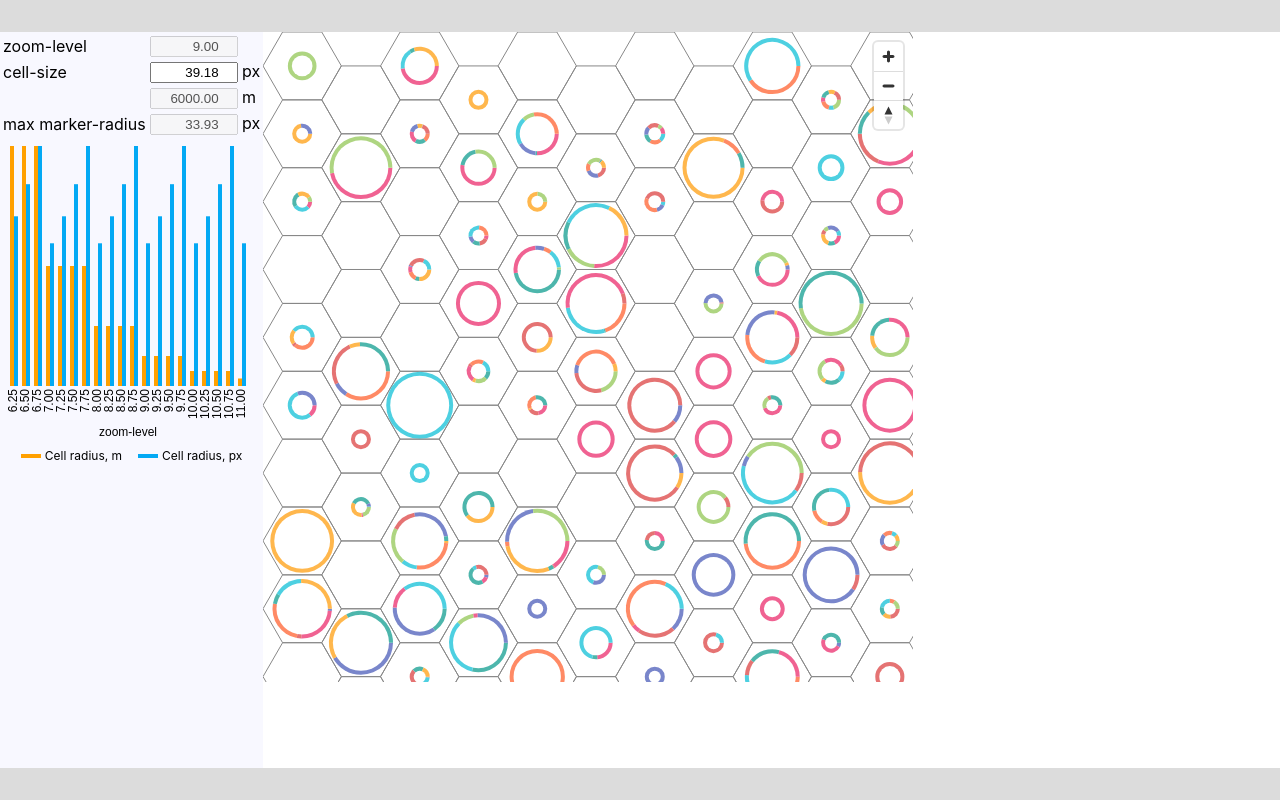
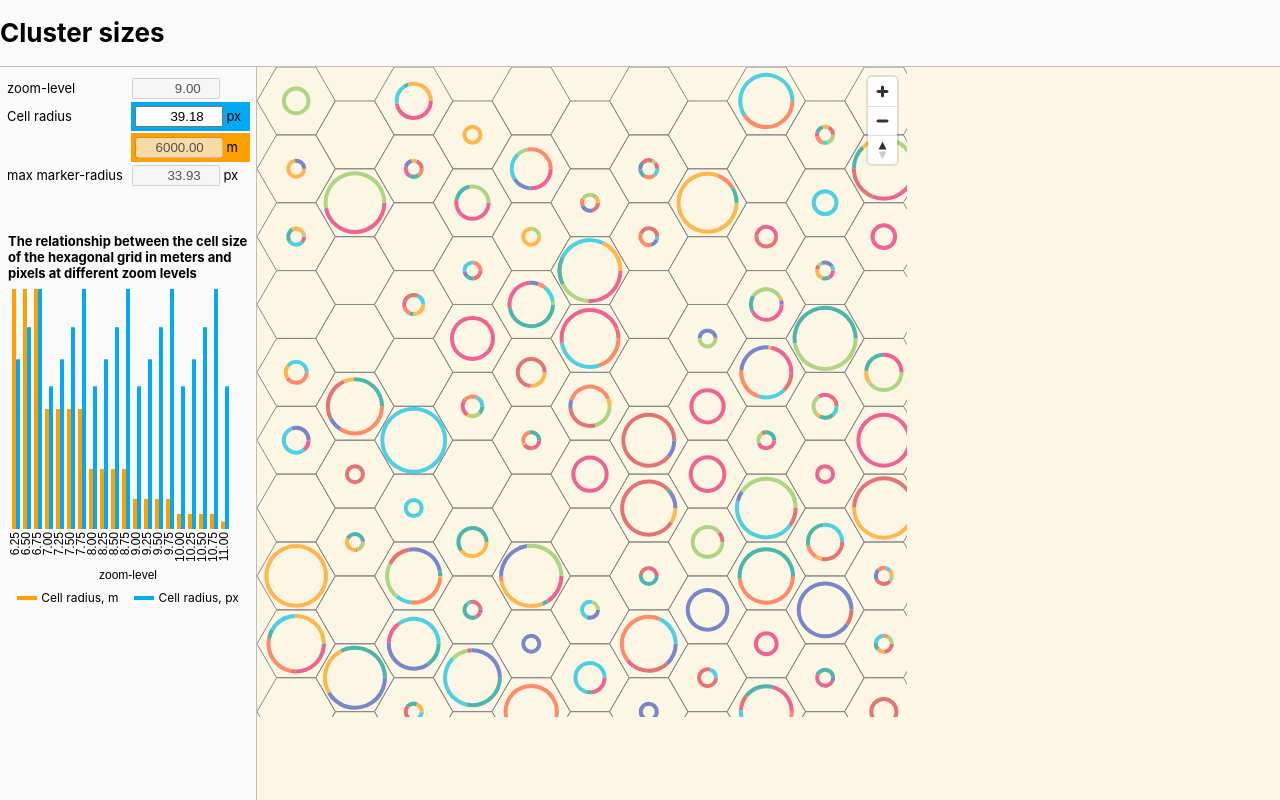
Before and after one commit to artembert/cluster-sizes, a React (Create React App) app: page / in a window 1280 px wide. Built offline with nearby package versions, Linux system fonts and the light colour scheme; no server answers.

Commit message:
Styles updates

```diff
--- a/src/components/UIComponents/Page/Page.module.css
+++ b/src/components/UIComponents/Page/Page.module.css
@@ -7,29 +7,26 @@
   height: 100vh;
   grid-template-rows: min-content 1fr min-content;
   grid-template-columns: max-content 1fr;
+  background-color: var(--map-backdrop);
 }
 
 .header {
   grid-area: header;
   min-height: 32px;
-  background-color: gainsboro;
+  background-color: var(--grey-50);
+  border-bottom: 1px solid var(--grey-400);
 }
 
 .sidebar {
   grid-area: sidebar;
-  background-color: ghostwhite;
-  width: max-content;
+  border-right: 1px solid var(--grey-400);
+  background-color: var(--grey-50);
+  width: min-content;
 }
 
 .main {
   grid-area: main;
   position: relative;
-}
-
-.footer {
-  grid-area: footer;
-  min-height: 32px;
-  background-color: gainsboro;
 }
 
 .gridContainer {
--- a/src/components/UIComponents/Page/Page.tsx
+++ b/src/components/UIComponents/Page/Page.tsx
@@ -9,7 +9,9 @@ export const Page: FunctionComponent = () => {
   return (
     <GridSellSizeProvider>
       <div className={styles.container}>
-        <header className={styles.header}></header>
+        <header className={styles.header}>
+          <h1>Cluster sizes</h1>
+        </header>
         <aside className={styles.sidebar}>
           <Sidebar />
         </aside>
@@ -19,7 +21,6 @@ export const Page: FunctionComponent = () => {
             <CanvasGrid width={650} height={650} />
           </div>
         </main>
-        <footer className={styles.footer}></footer>
       </div>
     </GridSellSizeProvider>
   );
--- a/src/components/UIComponents/ProfilePlot/ProfilePlot.module.css
+++ b/src/components/UIComponents/ProfilePlot/ProfilePlot.module.css
@@ -2,6 +2,7 @@
 }
 
 .plot {
+  margin-top: 8px;
 }
 
 .legend {
@@ -25,3 +26,8 @@
 .label {
   margin-left: 4px;
 }
+
+.title {
+  font-size: 13px;
+  font-weight: bold;
+}
--- a/src/components/UIComponents/ProfilePlot/ProfilePlot.tsx
+++ b/src/components/UIComponents/ProfilePlot/ProfilePlot.tsx
@@ -14,13 +14,13 @@ export const metersColor = "#FFA000";
 export const pxColor = "#03A9F4";
 const bottomLabelPadding = 10;
 const bottomValuesLabelsPadding = 50;
+const firstLineIndent = 8;
+const font = "12px sans-serif";
+
 const zoomLevels = Array.from({ length: 45 })
   .fill(undefined)
   .map((_, index) => 0.25 * index)
   .slice(25);
-const firstLineIndent = 6;
-const font = "12px sans-serif";
-console.log(zoomLevels);
 
 function drawPlot(
   ctx: CanvasRenderingContext2D,
@@ -40,7 +40,9 @@ function drawPlot(
       meters: getCellSizeInMetersByZoom({ zoomLevel, lat: INITIAL_LATITUDE }),
     }),
   }));
-  const indentBetweenLines = Math.floor(width / cellSizes.length);
+  const indentBetweenLines = Math.floor(
+    (width - 2 * firstLineIndent) / cellSizes.length
+  );
   const metersMaxHeight = Math.max(...cellSizes.map((_) => _.cellSizeInMeters));
   const pxMaxHeight = Math.max(...cellSizes.map((_) => _.cellSizeInPx));
   const chartHeight = height - bottomValuesLabelsPadding - bottomLabelPadding;
@@ -69,6 +71,14 @@ function drawPlot(
     );
   });
   renderLabel(ctx, "zoom-level", width / 2, height - bottomLabelPadding);
+  // addVerticalAxe({
+  //   ctx,
+  //   unit: "px",
+  //   max: pxMaxHeight,
+  //   x: 1,
+  //   y: chartHeight,
+  //   height: chartHeight,
+  // });
 }
 
 function renderCellInMeters({
@@ -86,6 +96,7 @@ function renderCellInMeters({
   cellSizeInMeters: number;
   metersMaxHeight: number;
 }): void {
+  ctx.save();
   ctx.beginPath();
   ctx.moveTo(firstLineIndent + indentBetweenLines * index - 2, chartHeight);
   ctx.lineTo(
@@ -96,6 +107,7 @@ function renderCellInMeters({
   ctx.strokeStyle = metersColor;
   ctx.stroke();
   ctx.closePath();
+  ctx.restore();
 }
 
 function renderCellInPx({
@@ -113,16 +125,18 @@ function renderCellInPx({
   cellSizeInPx: number;
   pxMaxHeight: number;
 }): void {
+  ctx.save();
   ctx.beginPath();
   ctx.moveTo(firstLineIndent + indentBetweenLines * index + 2, chartHeight);
   ctx.lineTo(
     firstLineIndent + indentBetweenLines * index + 2,
     chartHeight - (cellSizeInPx / pxMaxHeight) * chartHeight
   );
+  ctx.lineWidth = 4;
   ctx.strokeStyle = pxColor;
   ctx.stroke();
-
   ctx.closePath();
+  ctx.restore();
 }
 
 function renderValueLabel(
@@ -153,6 +167,35 @@ function renderLabel(
   ctx.restore();
 }
 
+function addVerticalAxe({
+  ctx,
+  x,
+  y,
+  height,
+  max,
+  unit,
+}: {
+  ctx: CanvasRenderingContext2D;
+  x: number;
+  y: number;
+  height: number;
+  max: number;
+  unit: string;
+}): void {
+  ctx.save();
+  ctx.beginPath();
+  ctx.moveTo(x, y);
+  ctx.lineTo(x, y - height);
+  ctx.lineWidth = 1;
+  ctx.stroke();
+
+  ctx.textBaseline = "top";
+  ctx.textAlign = "left";
+  ctx.fillText(`${max.toFixed(0)} ${unit}`, 0, 0);
+  ctx.closePath();
+  ctx.restore();
+}
+
 function clearGrid(
   ctx: CanvasRenderingContext2D,
   width: number,
@@ -168,6 +211,10 @@ const ProfilePlot: FunctionComponent<Props> = ({ width, height }) => {
 
   return (
     <div className={styles.container}>
+      <div className={styles.title}>
+        The relationship between the cell size of the hexagonal grid in meters
+        and pixels at different zoom levels
+      </div>
       <div className={styles.plot}>
         <Canvas draw={draw} width={width} height={height} />
       </div>
--- a/src/components/UIComponents/Sidebar/Sidebar.module.css
+++ b/src/components/UIComponents/Sidebar/Sidebar.module.css
@@ -1,6 +1,10 @@
 .layout {
   display: grid;
   grid-gap: 8px;
+}
+
+.table {
+  margin: 8px 4px 0;
 }
 
 .input {
@@ -9,5 +13,11 @@
 }
 
 .profilePlot {
+  margin-top: 36px;
   padding: 0 8px 0;
 }
+
+.associatedField {
+  padding: 4px;
+  white-space: nowrap;
+}
--- a/src/components/UIComponents/Sidebar/Sidebar.tsx
+++ b/src/components/UIComponents/Sidebar/Sidebar.tsx
@@ -5,7 +5,7 @@ import {
   useGridSellSize,
   useGridSellSizeDispatch,
 } from "../../../contexts/GridCellSizeContext";
-import ProfilePlot from "../ProfilePlot/ProfilePlot";
+import ProfilePlot, { metersColor, pxColor } from "../ProfilePlot/ProfilePlot";
 import styles from "./Sidebar.module.css";
 
 const Sidebar: FunctionComponent = () => {
@@ -24,7 +24,7 @@ const Sidebar: FunctionComponent = () => {
 
   return (
     <div className={styles.layout}>
-      <table>
+      <table className={styles.table}>
         <tbody>
           <tr>
             <td>zoom-level</td>
@@ -38,8 +38,11 @@ const Sidebar: FunctionComponent = () => {
             </td>
           </tr>
           <tr>
-            <td>cell-size</td>
-            <td>
+            <td>Cell radius</td>
+            <td
+              className={styles.associatedField}
+              style={{ backgroundColor: pxColor }}
+            >
               <input
                 value={cellOuterRadius.toFixed(2)}
                 type="number"
@@ -52,7 +55,10 @@ const Sidebar: FunctionComponent = () => {
           </tr>
           <tr>
             <td></td>
-            <td>
+            <td
+              className={styles.associatedField}
+              style={{ backgroundColor: metersColor }}
+            >
               <input
                 value={cellSizeInMeters.toFixed(2)}
                 type="number"
--- a/src/index.css
+++ b/src/index.css
@@ -1,13 +1,22 @@
 body {
   margin: 0;
-  font-family: -apple-system, BlinkMacSystemFont, 'Segoe UI', 'Roboto', 'Oxygen',
-    'Ubuntu', 'Cantarell', 'Fira Sans', 'Droid Sans', 'Helvetica Neue',
+  font-family: -apple-system, BlinkMacSystemFont, "Segoe UI", "Roboto", "Oxygen",
+    "Ubuntu", "Cantarell", "Fira Sans", "Droid Sans", "Helvetica Neue",
     sans-serif;
   -webkit-font-smoothing: antialiased;
   -moz-osx-font-smoothing: grayscale;
+  font-size: 13px;
 }
 
 code {
-  font-family: source-code-pro, Menlo, Monaco, Consolas, 'Courier New',
+  font-family: source-code-pro, Menlo, Monaco, Consolas, "Courier New",
     monospace;
 }
+
+:root {
+  --grey-50: #fafafa;
+  --grey-200: #eeeeee;
+  --grey-400: #bdbdbd;
+  --grey-800: #424242;
+  --map-backdrop: #fcf7e5;
+}
```
